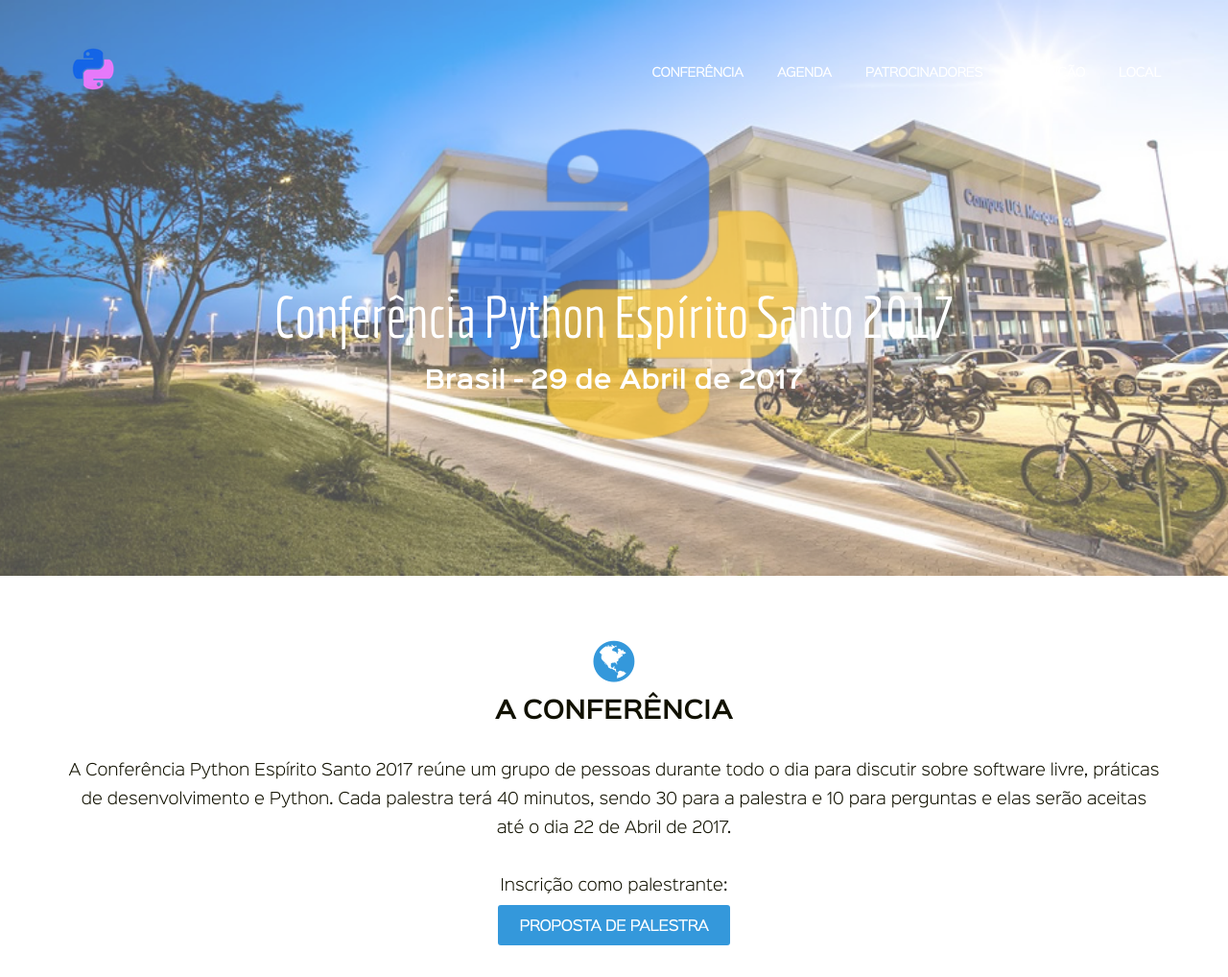
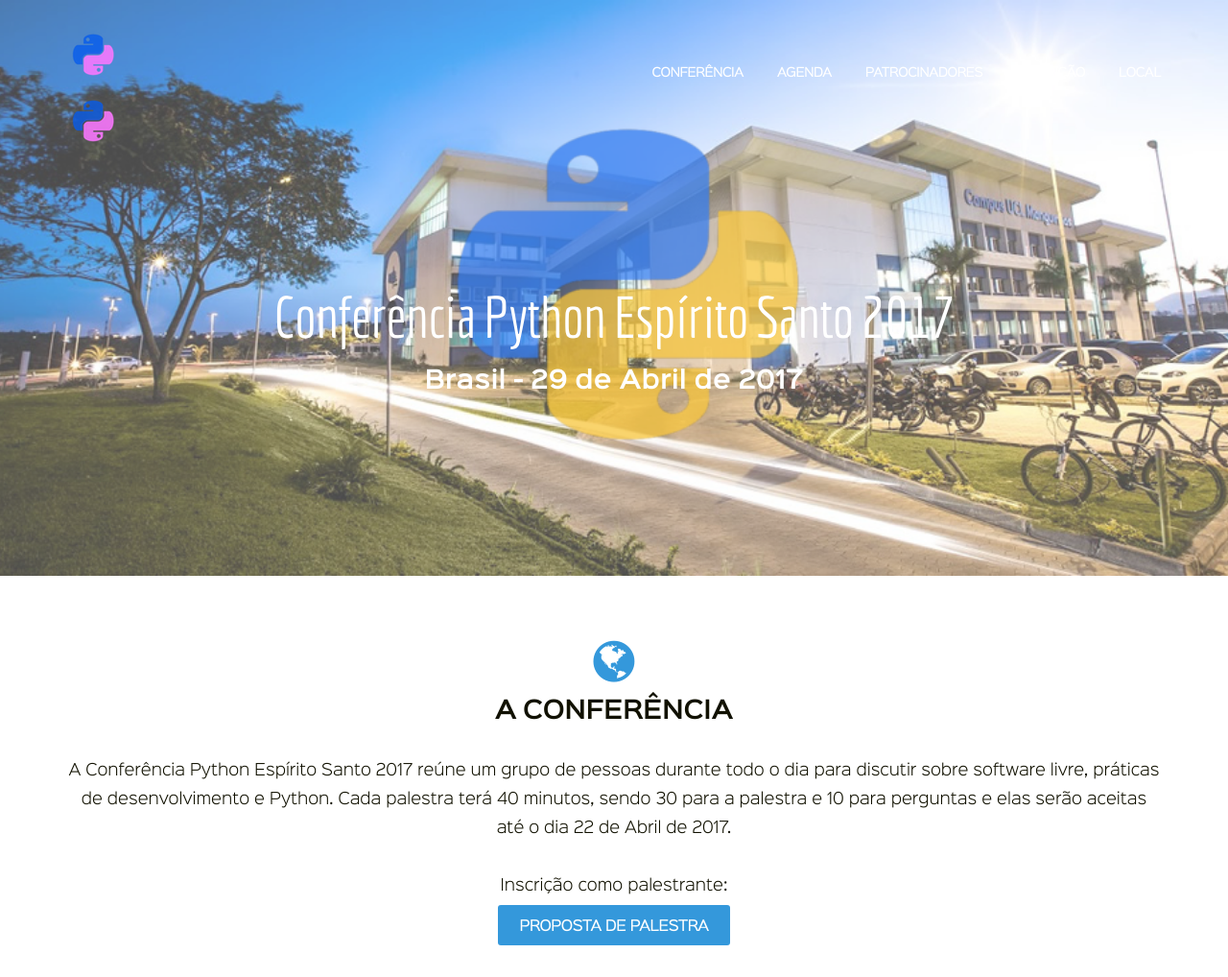
Before and after one commit to jeancfo/grupy-es-2017, a plain HTML site: page index.html in a window 1280 px wide. Shown: the top 1018 px of the page at 96% size. Drawn offline with Linux system fonts and the light colour scheme; some packages are replaced by stand-ins of ours.

Commit message:
Update index.html

```diff
--- a/index.html
+++ b/index.html
@@ -35,7 +35,7 @@
 
         <div class="header-frame header-frame-absolute  row">
             <header class="header header-inline min-h-3 row desktop-12 container" role="banner">
-
+		<img src="static/img/logo.png"/>
                 <div class="site-logo">
                     <h1><a href="/" rel="home">Conferência Python Espírito Santo 2017</a></h1>
                     <p class="site-description screen-reader-only">O maior encontro hacker do mundo!</p>
```
